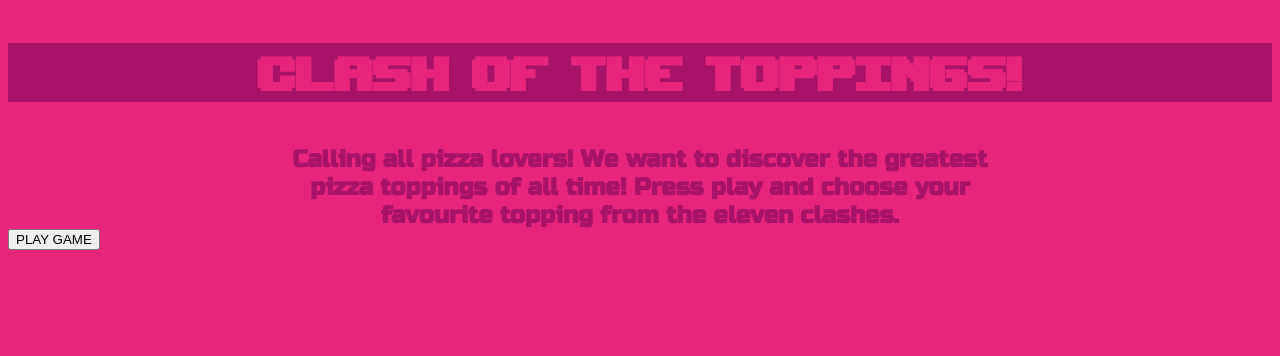
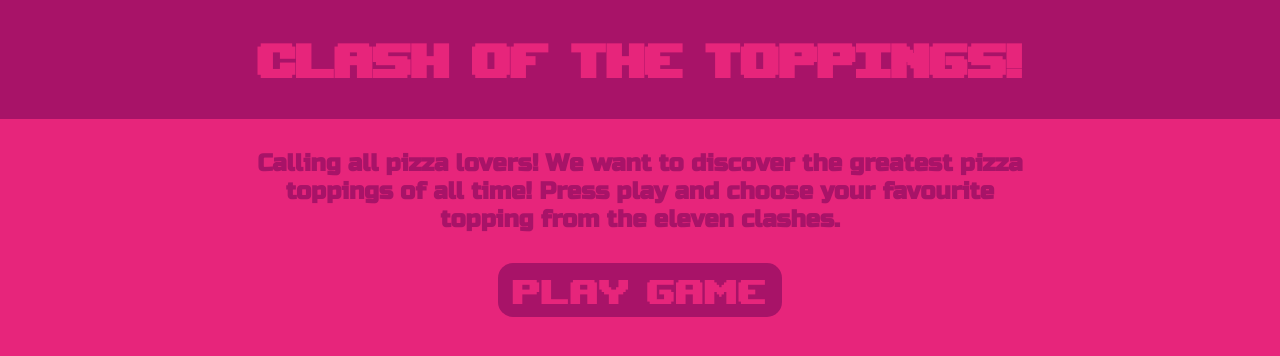
Before and after one commit to iO-Academy/2021-mar-clash-of-the-toppings-fe, a React (Create React App) app: page / in a window 1280 px wide. Shown: the top 356 px of the page. Built offline with nearby package versions, Linux system fonts and the light colour scheme.

Commit message:
finished styling for title, prepped welcome message for completion and fully styled button

```diff
--- a/src/Components/Splash/Greeting/Greeting.css
+++ b/src/Components/Splash/Greeting/Greeting.css
@@ -11,4 +11,6 @@ h1 {
     background-color: #A81368;
     color: #E7257B;
     text-align: center;
+    padding: 30px 0;
+    margin: 0;
 }
--- a/src/Components/Splash/PlayButton/PlayButton.css
+++ b/src/Components/Splash/PlayButton/PlayButton.css
@@ -0,0 +1,28 @@
+
+@font-face {
+    font-family:titleFont;
+    src: local('titleFont'), url(../../../fonts/upheavtt.ttf) format('truetype');
+}
+
+div {
+    text-align: center;
+}
+
+button {
+    font-family: titleFont;
+    background-color: #A81368;
+    color: #E7257B;
+    border: none;
+    border-radius: 15px;
+    padding: 5px 15px;
+    font-size: 3em;
+}
+
+button:hover {
+    background-color: #6B0C47;
+}
+
+button:active {
+    background-color: #E7257B;
+    color: #A81368;
+}
--- a/src/Components/Splash/WelcomeText/WelcomeText.css
+++ b/src/Components/Splash/WelcomeText/WelcomeText.css
@@ -10,5 +10,5 @@ h4 {
     color: #A81368;
     text-align: center;
     width: 60%;
-    margin: 0% 20%;
+    margin: 30px 20%;
 }
--- a/src/index.css
+++ b/src/index.css
@@ -1,23 +1,4 @@
-
-/*Assigning fonts as title or body*/
-@font-face {
-  font-family:titleFont;
-  src: url(fonts/upheavtt.ttf);
-}
-@font-face {
-  font-family:bodyFont;
-  src: url(fonts/Russo_One.ttf);
-}
-
-/*Heading background color & text styling*/
-heading {
-  font-family: titleFont;
-  font-size: 4rem;
-  background-color: #A81368;
-  color: #E7257B;
-}
-
-/*Constant background color*/
 body {
   background-color: #E7257B;
+  margin: 0;
 }
```
